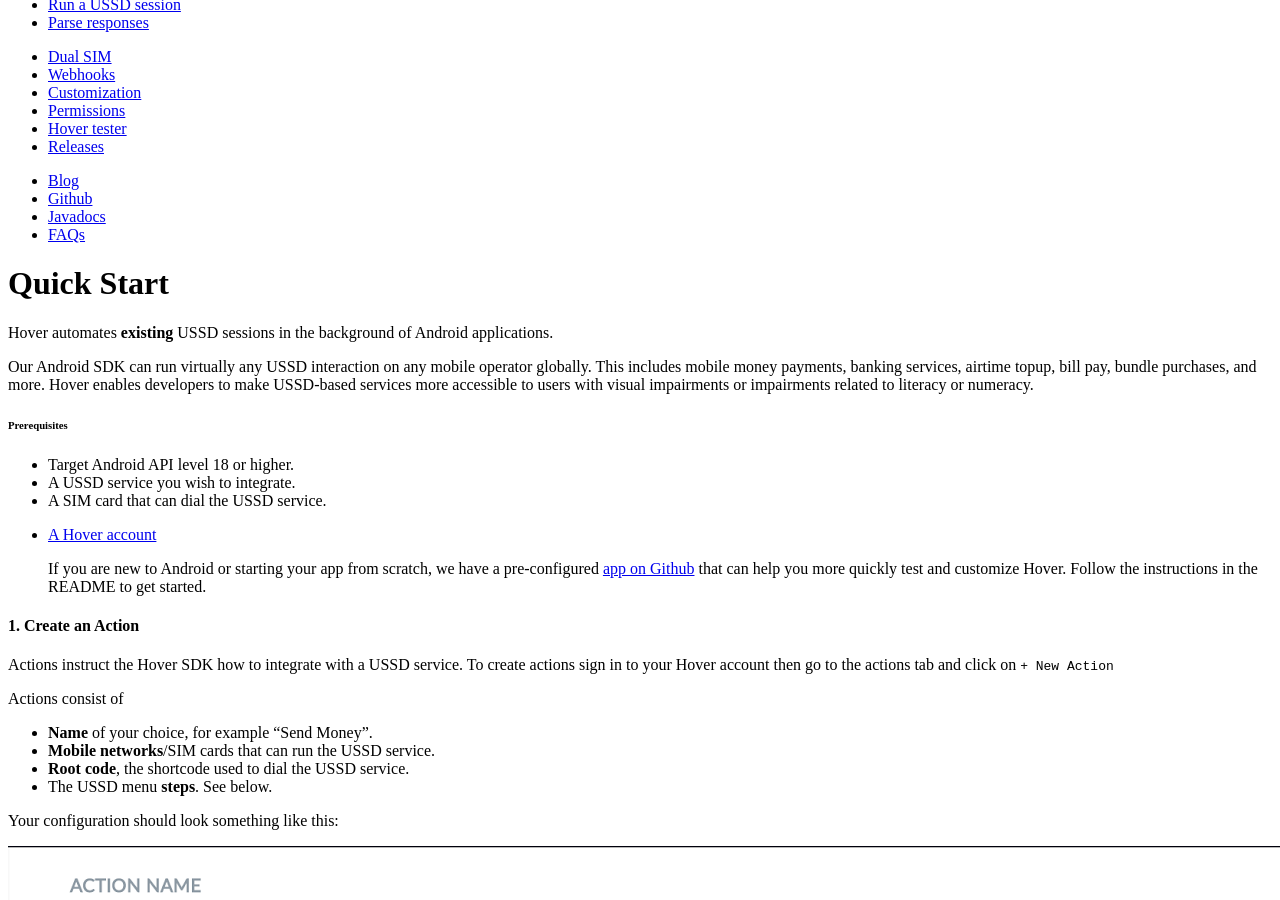
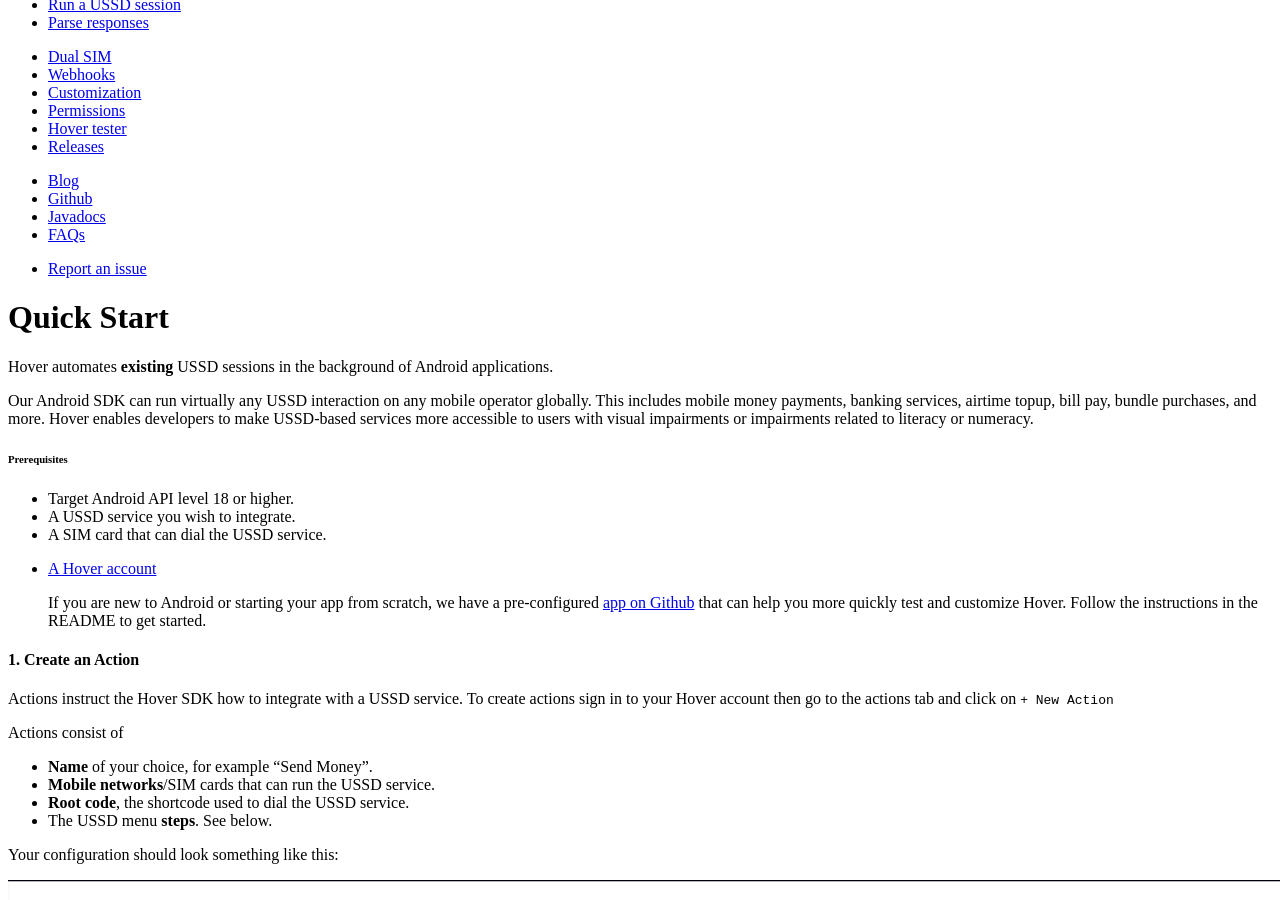
Before and after one commit to UseHover/hover-docs, a Jekyll site: the page built from index.md, in a window 1280 px wide and 900 px high, scrolled down 331 px. Built offline with Jekyll 4.4.1, drawn with Linux system fonts in a browser that asks for light colours; nearby versions of some CDN libraries; a style sheet for code colours, icons or effects is not loaded.

Commit message:
Add bug tracker link to sidebar (#6)
* Add bug tracker link to sidebar

* Fix indent on link declaration

Co-authored-by: Ishuah Kariuki <kariuki@ishuah.com>

```diff
--- a/_data/sidebar.yml
+++ b/_data/sidebar.yml
@@ -50,3 +50,8 @@ menu:
       - page: FAQs
         url: https://intercom.help/usehover/
         external_link: true
+
+  - links:
+      - page: Report an issue
+        url: https://github.com/UseHover/SDK-Issues
+        external_link: true
```
